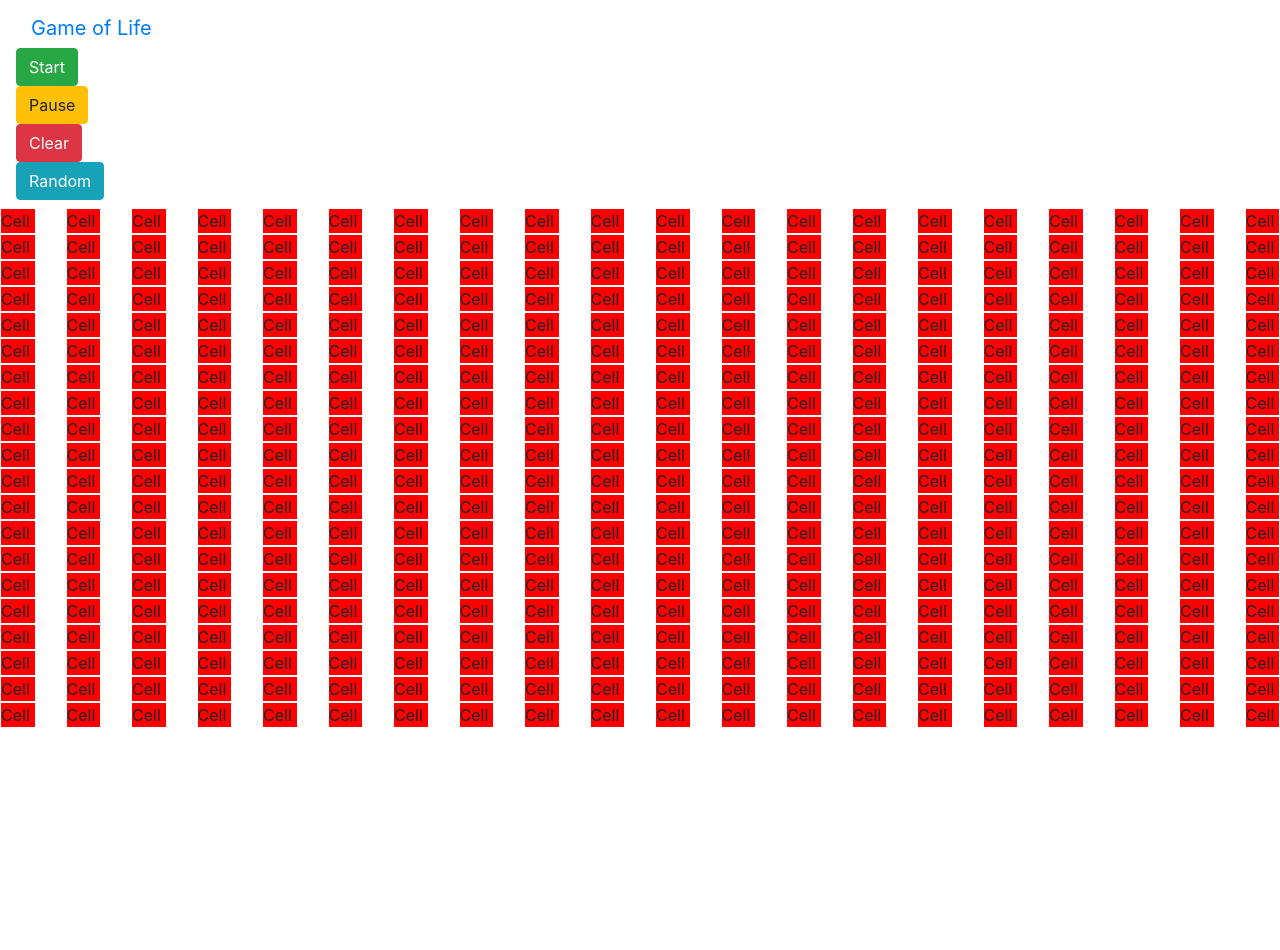
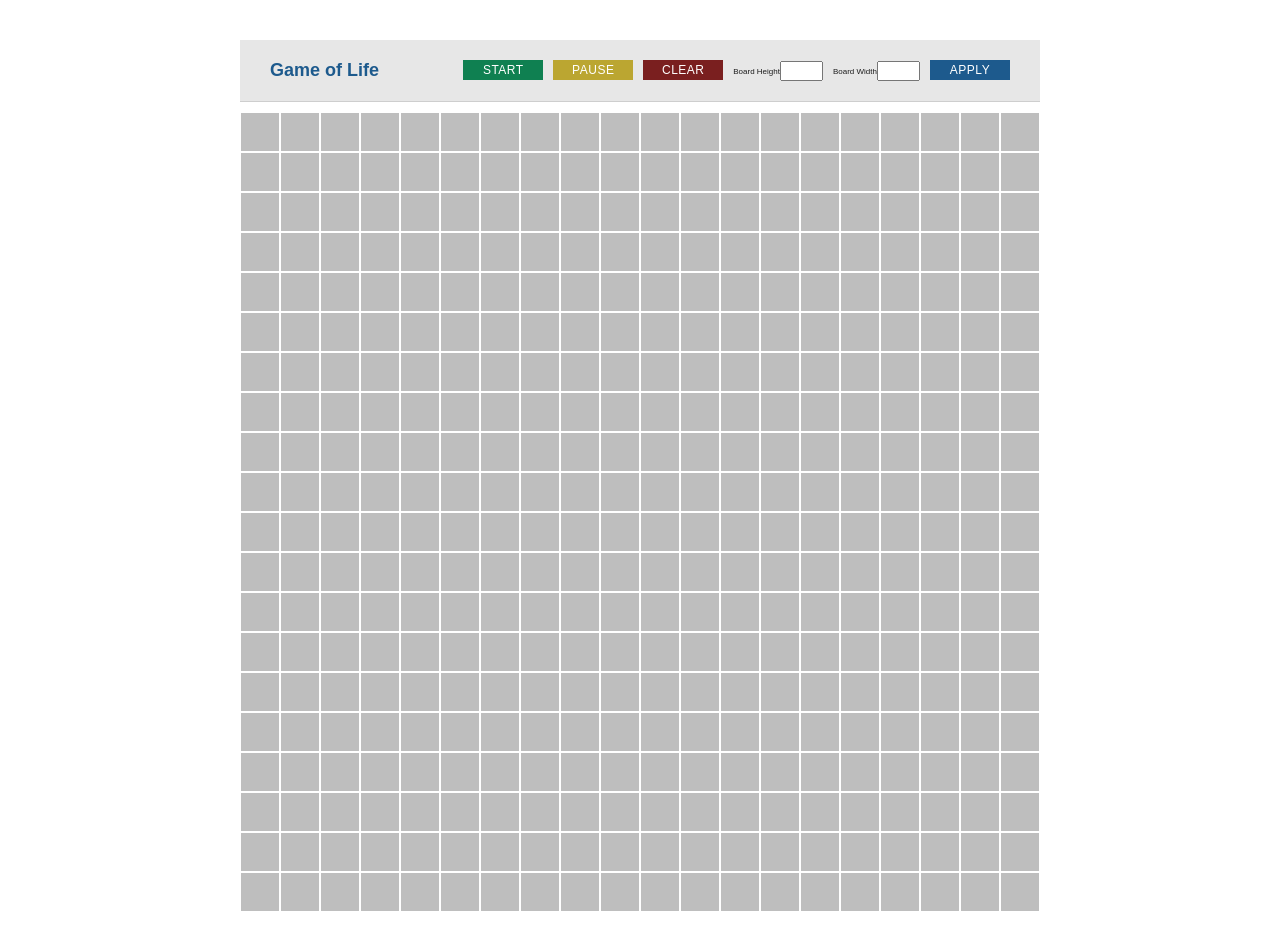
Before and after one commit to sm1215/gol, an Angular app: page / in a window 1280 px wide. Shown: the top 950 px of the page. Before the commit the page ends 800 px from the top, so only its background shows below. Built offline with nearby package versions, Linux system fonts and the light colour scheme.

Commit message:
pls no more bootstrap. added my own styles

```diff
--- a/package.json
+++ b/package.json
@@ -21,7 +21,6 @@
     "@angular/platform-browser": "^5.2.0",
     "@angular/platform-browser-dynamic": "^5.2.0",
     "@angular/router": "^5.2.0",
-    "bootstrap": "^4.1.0",
     "core-js": "^2.4.1",
     "jquery": "^1.9.1",
     "popper.js": "^1.14.0",
--- a/src/app/game-controller/game-board/cell/cell.component.css
+++ b/src/app/game-controller/game-board/cell/cell.component.css
@@ -1,5 +1,8 @@
 .cell{
-    background:red;
+    background:#bebebe;
     border:1px solid white;
     box-sizing:border-box;
+    display:block;
+    width:100%;
+    height:100%;
 }
--- a/src/app/game-controller/game-board/cell/cell.component.html
+++ b/src/app/game-controller/game-board/cell/cell.component.html
@@ -1 +1 @@
-<div class="cell">Cell</div>
+<div class="cell"></div>
--- a/src/app/game-controller/game-board/game-board.component.css
+++ b/src/app/game-controller/game-board/game-board.component.css
@@ -0,0 +1,13 @@
+.gameboard{
+    width:800px;
+    margin:0 auto 100px auto;
+}
+.row{
+    height:40px;
+    width:800px;
+}
+.col{
+    display:inline-block;
+    height:40px;
+    width:40px;
+}
--- a/src/app/game-controller/game-board/game-board.component.html
+++ b/src/app/game-controller/game-board/game-board.component.html
@@ -1,5 +1,7 @@
-<div class="row" *ngFor="let height of gameboard; index as y;">
-  <div class="col" *ngFor="let width of gameboard[y]; index as x;">
-    <app-cell></app-cell>
+<div class="gameboard">
+  <div class="row" *ngFor="let height of gameboard; index as y;">
+    <div class="col" *ngFor="let width of gameboard[y]; index as x;">
+      <app-cell></app-cell>
+    </div>
   </div>
 </div>
--- a/src/app/game-controller/game-board/game-board.component.ts
+++ b/src/app/game-controller/game-board/game-board.component.ts
@@ -21,7 +21,10 @@ export class GameBoardComponent implements OnInit, OnChanges {
   }
 
   ngOnChanges() {
-    console.log('bounds', this.boardBounds);
+    this.setupGameboard();
+  }
+
+  setupGameboard() {
     const gameboard = [];
     for (let y = 0; y < this.boardBounds.height; y++) {
       const row = [];
@@ -31,6 +34,5 @@ export class GameBoardComponent implements OnInit, OnChanges {
       gameboard.push(row);
     }
     this.gameboard = gameboard;
-    console.log('gameboard', this.gameboard);
   }
 }
--- a/src/app/game-menu/game-menu.component.css
+++ b/src/app/game-menu/game-menu.component.css
@@ -0,0 +1,117 @@
+header{
+    max-width:800px;
+    margin:40px auto 10px auto;
+    padding:20px 30px 20px 30px;
+    border-bottom:1px solid #cecece;
+    background-color:#e7e7e7;
+    box-sizing:border-box;
+}
+
+.brand, button, label, input{
+    font-family:Arial, Helvetica, sans-serif;
+    color:#1e1e1e;
+}
+
+ul{
+    list-style: none;
+    margin:0;
+    padding:0;
+}
+
+.brand{
+    float:left;
+    font-size:18px;
+    line-height:20px;
+    font-weight:600;
+    color:#1d5a8d;
+}
+
+nav{
+    float:right;
+}
+
+.menu-item{
+    float:left;
+    margin-right:10px;
+}
+
+.menu-item.r{
+    margin-right:0;
+}
+
+button{
+    display:block;
+    color:#fff;
+    background-color:#cecece;
+    border:none;
+    padding:5px 7px;
+    opacity:1;
+    transition:opacity 0.2s, border-color 0.1s, border-width 0.3s;
+    cursor:pointer;
+    padding:0px;
+    box-sizing:border-box;
+    font-size:12px;
+    line-height:20px;
+    letter-spacing:0.5px;
+    text-transform:uppercase;
+    border-left-width:1px;
+    border-right-width:1px;
+    border-left-style:solid;
+    border-right-style:solid;
+    border-color:transparent;
+    width:80px;
+}
+
+button:hover{
+    opacity:0.8;
+    border-left-width:15px;
+    border-right-width:15px;
+}
+
+.start{
+    background-color:#0f8051;
+}
+
+.start:hover{
+    border-color:#15b673;
+}
+
+.pause{
+    background-color:#bba631;
+}
+
+.pause:hover{
+    border-color:#e0c83d;
+}
+
+.clear{
+    background-color:#7a1f1f;
+}
+
+.clear:hover{
+    border-color:#a02929;
+}
+
+.apply{
+    background-color:#1d5a8d;
+}
+
+.apply:hover{
+    border-color:#2d8cda;
+}
+
+label{
+    font-size: 8px;
+    line-height:10px;
+}
+
+input[type="number"]{
+    font-size:10px;
+    line-height: 12px;
+    padding:2px 0px;
+}
+
+.float-clear{
+    float:none;
+    clear:both;
+}
--- a/src/app/game-menu/game-menu.component.html
+++ b/src/app/game-menu/game-menu.component.html
@@ -1,14 +1,31 @@
-<nav class="navbar navbar-default">
-  <div class="container-fluid">
-    <div class="navbar-header">
-      <a href="#" class="navbar-brand">Game of Life</a>
-    </div>
-  </div>
 
-  <ul class="nav navbar-nav navbar-right">
-    <li><button class="btn btn-success" (click)="changeGameState('start')">Start</button></li>
-    <li><button class="btn btn-warning" (click)="changeGameState('pause')">Pause</button></li>
-    <li><button class="btn btn-danger" (click)="changeGameState('clear')">Clear</button></li>
-    <li><button class="btn btn-info" (click)="changeGameState('random')">Random</button></li>
-  </ul>
-</nav>
+<header>
+  <div class="brand">Game of Life</div>
+  <nav>
+    <ul class="menu-list">
+      <li class="menu-item">
+        <button class="game-control start" (click)="changeGameState('start')">Start</button>
+      </li>
+      <li class="menu-item">
+        <button class="game-control pause" (click)="changeGameState('pause')">Pause</button>
+      </li>
+      <li class="menu-item">
+        <button class="game-control clear" (click)="changeGameState('clear')">Clear</button>
+      </li>
+      <li class="menu-item">
+        <label for="height">Board Height</label>
+        <input id="height" name="height" type="number" min="2" max="30">
+      </li>
+      <li class="menu-item">
+        <label for="width">Board Width</label>
+        <input id="width" name="width" type="number" min="2" max="30">
+      </li>
+      <li class="menu-item r">
+        <button class="game-control apply" (click)="changeGameboard()">Apply</button>
+      </li>
+      <li class="float-clear"></li>
+    </ul>
+    <div class="float-clear"></div>
+  </nav>
+  <div class="float-clear"></div>
+</header>
--- a/src/app/game-menu/game-menu.component.ts
+++ b/src/app/game-menu/game-menu.component.ts
@@ -17,4 +17,8 @@ export class GameMenuComponent implements OnInit {
     this.gameState.emit(_gameState);
   }
 
+  changeGameboard() {
+
+  }
+
 }
```
Also changed, not shown: .angular-cli.json, .angulardoc.json, 1 other file (tests, documents, lock files or other folders).
